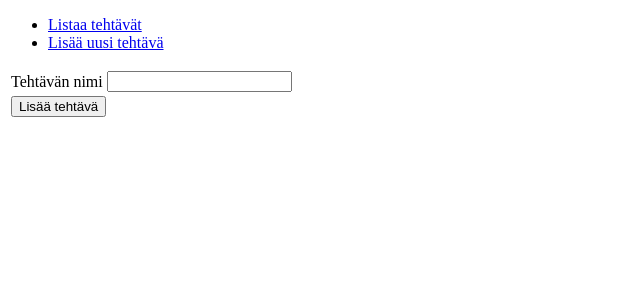
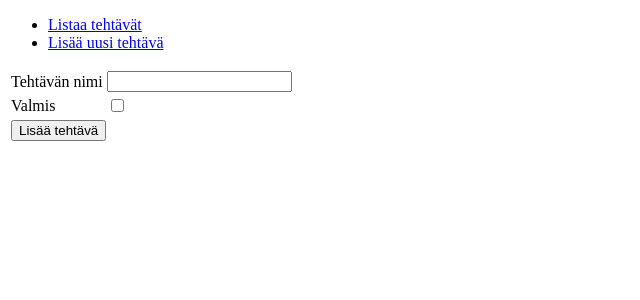
Before and after one commit to ShootingStar91/tehtavalistasovellus, a Flask app: page /tehtava/uusi/ in a window 1280 px wide. Shown: the top 300 px of the page, without its empty margins (0-640 px from the left). Run offline with Flask 2, Linux system fonts and the light colour scheme.

Commit message:
forms.py ja uusi.html: valmis-nappi

```diff
--- a/application/tehtava/forms.py
+++ b/application/tehtava/forms.py
@@ -1,8 +1,9 @@
 from flask_wtf import FlaskForm
-from wtforms import StringField
+from wtforms import BooleanField, StringField
 
 class TehtavaLomake(FlaskForm):
     nimi = StringField("Tehtävän nimi")
+    valmis = BooleanField("Valmis")
 
     class Meta:
         csrf = False
--- a/application/templates/tehtava/uusi.html
+++ b/application/templates/tehtava/uusi.html
@@ -13,6 +13,14 @@
             </td>
         </tr>
         <tr>
+            <td>
+                {{ form.valmis.label }}
+            </td>
+            <td>
+                {{ form.valmis }}
+            </td>
+        </tr>
+        <tr>
             <td colspan="2">
                 <input type="submit" value="Lisää tehtävä"/>
 
```
